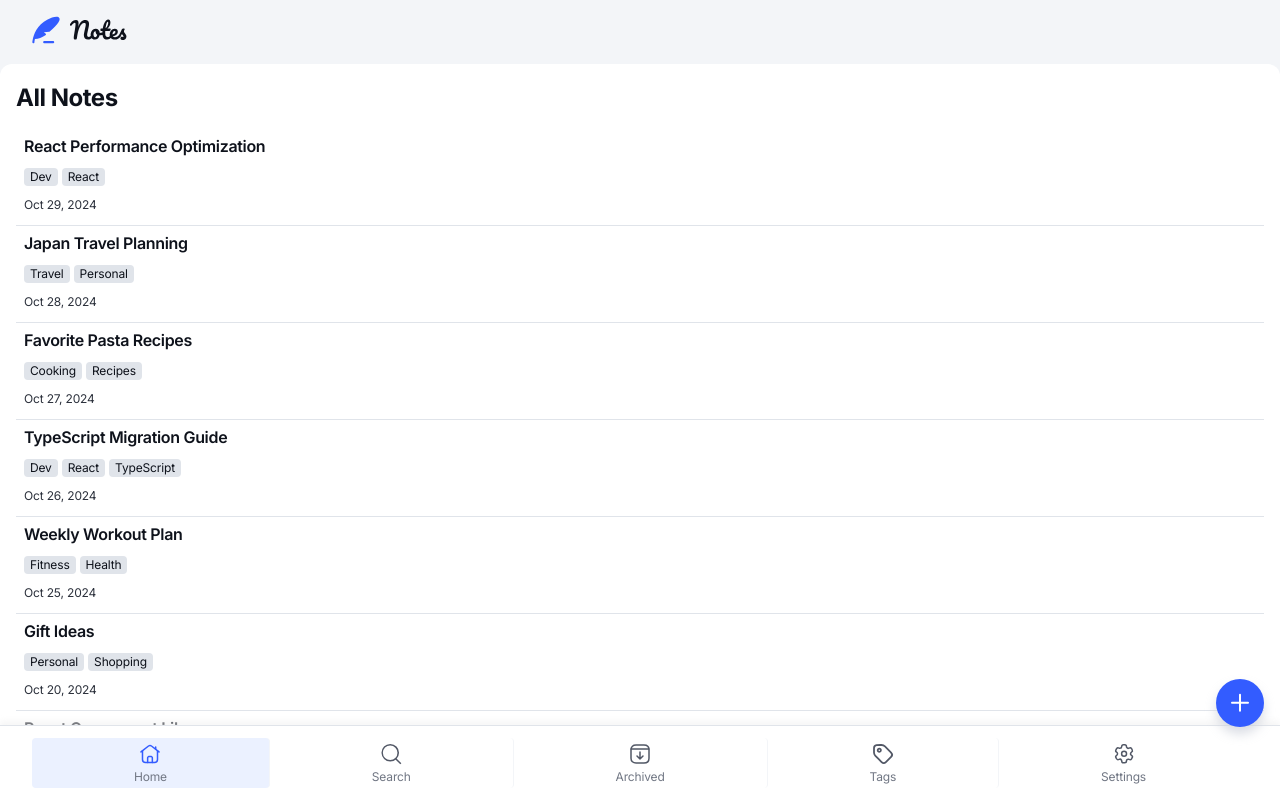
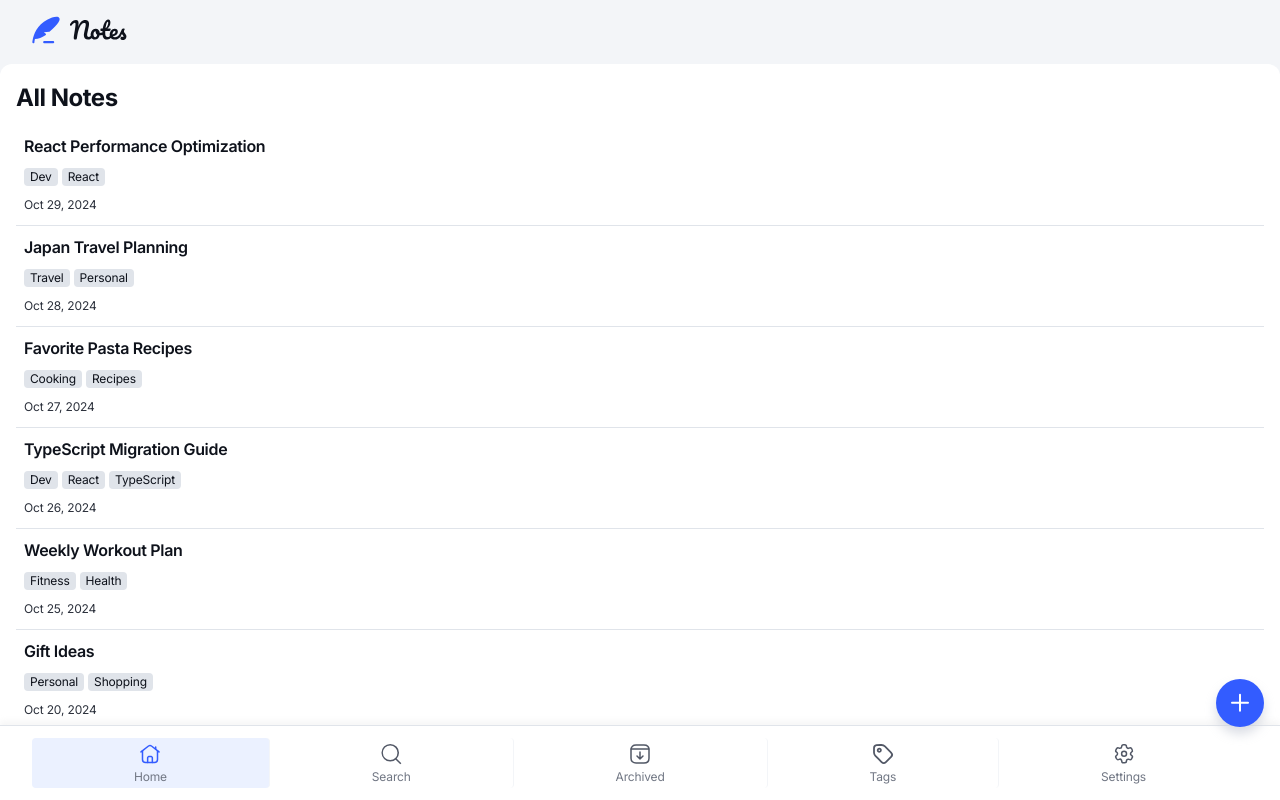
Before and after one commit to vicaleksa/note-taking-web-app, a React app: page / in a window 1280 px wide. Built offline with nearby package versions, Linux system fonts and the light colour scheme.

Commit message:
add space to divider

```diff
--- a/src/pages/Notes/style.module.css
+++ b/src/pages/Notes/style.module.css
@@ -7,4 +7,5 @@
 .divider:not(:last-of-type) {
     height: 1px;
     background-color: var(--clr-neutral-200);
+    margin-bottom: var(--spacing-050);
 }
```
